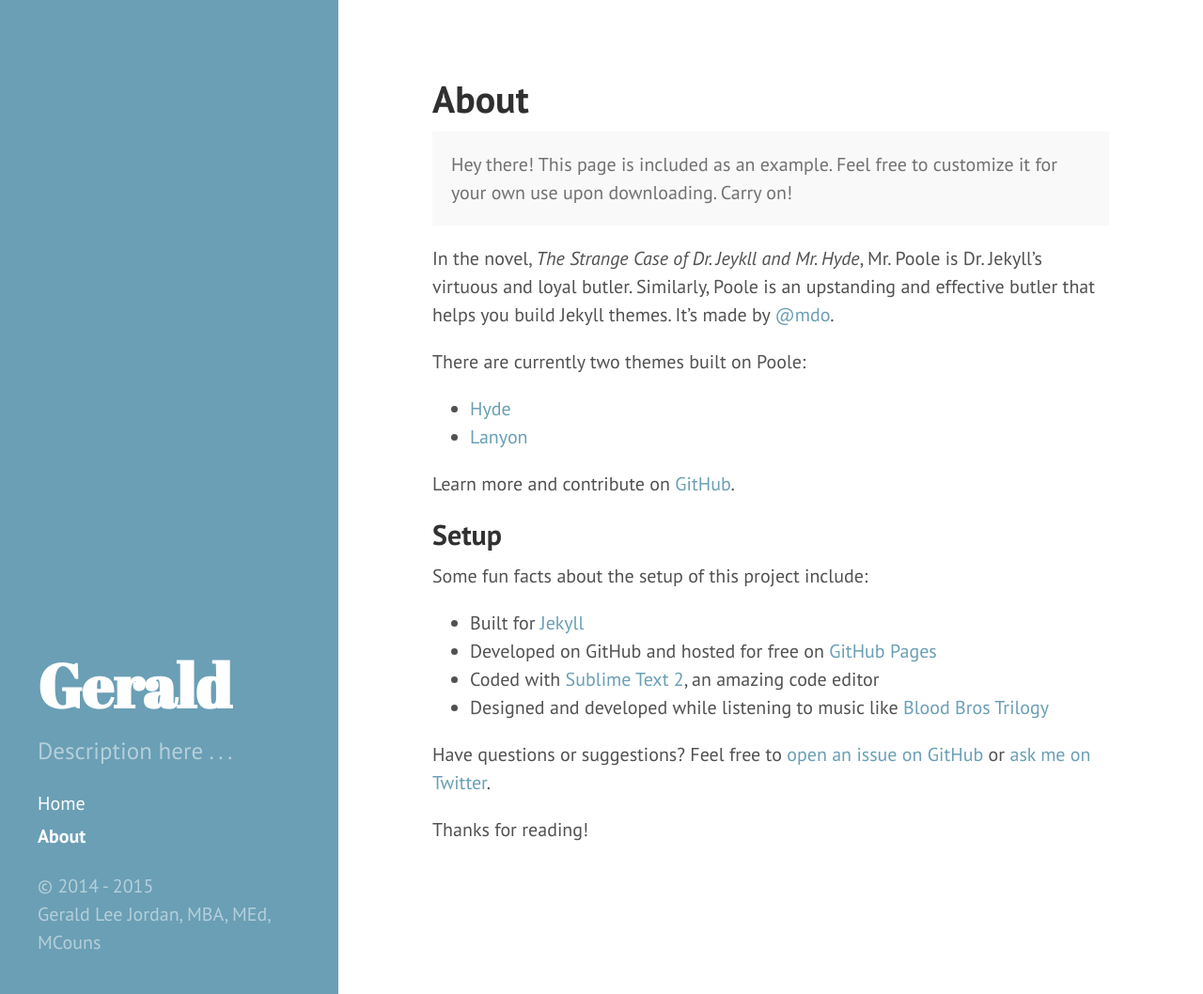
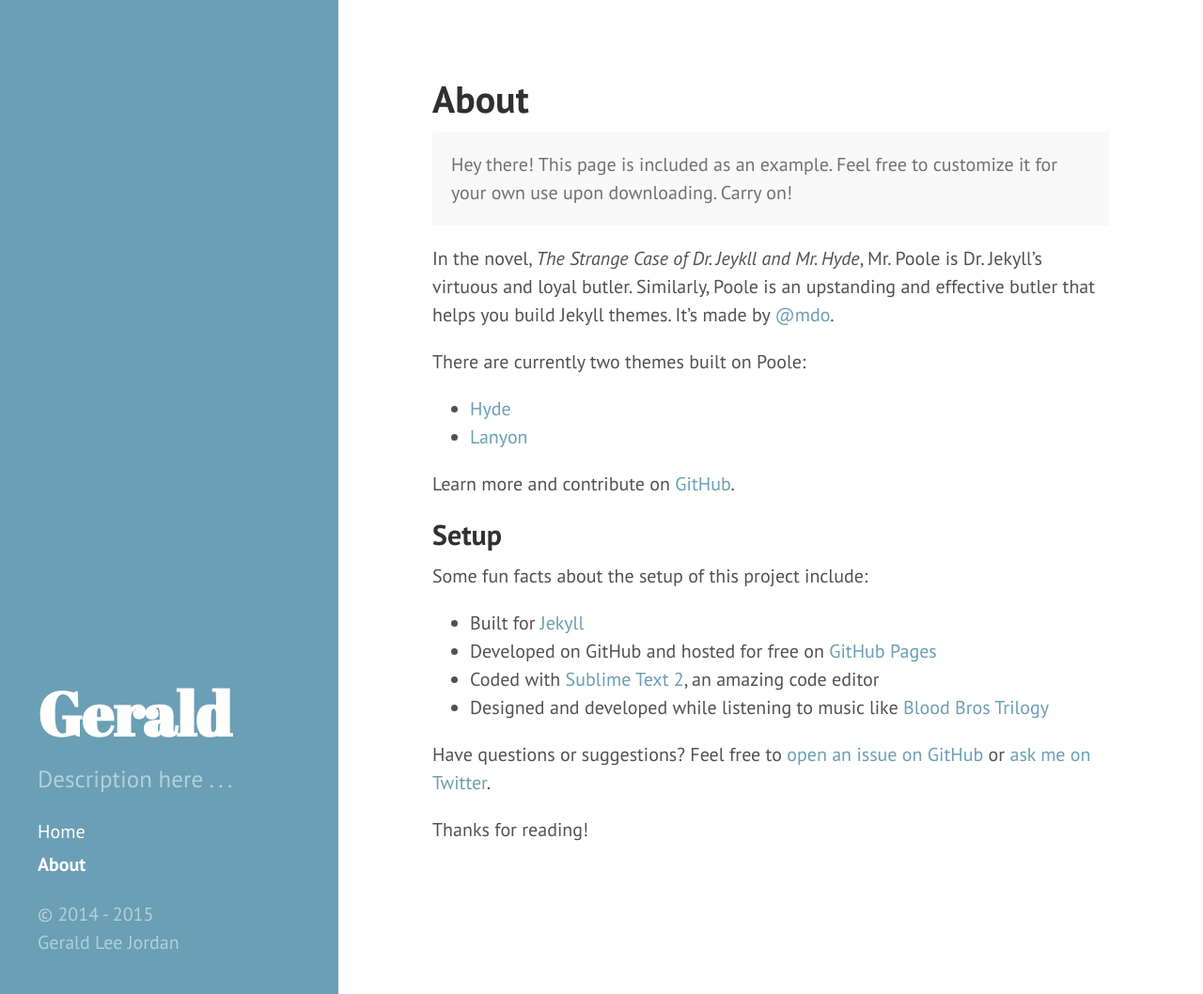
Before and after one commit to geraldnz/geraldnz.github.com, a Jekyll site: the page built from about.md, in a window 1280 px wide and 1058 px high. Shown: the whole window at 94% size. Built offline with Jekyll 4.4.1, drawn with Linux system fonts in a browser that asks for light colours; Markdown is read by kramdown in place of the engine named in the settings.

Commit message:
Update sidebar.html

```diff
--- a/_includes/sidebar.html
+++ b/_includes/sidebar.html
@@ -27,6 +27,6 @@
       {% endfor %}
     </nav>
 
-    <p>&copy; 2014 - {{ site.time | date: '%Y' }} <br />Gerald Lee Jordan, MBA, MEd, MCouns</p>
+    <p>&copy; 2014 - {{ site.time | date: '%Y' }} <br />Gerald Lee Jordan</p>
   </div>
 </div>
```
